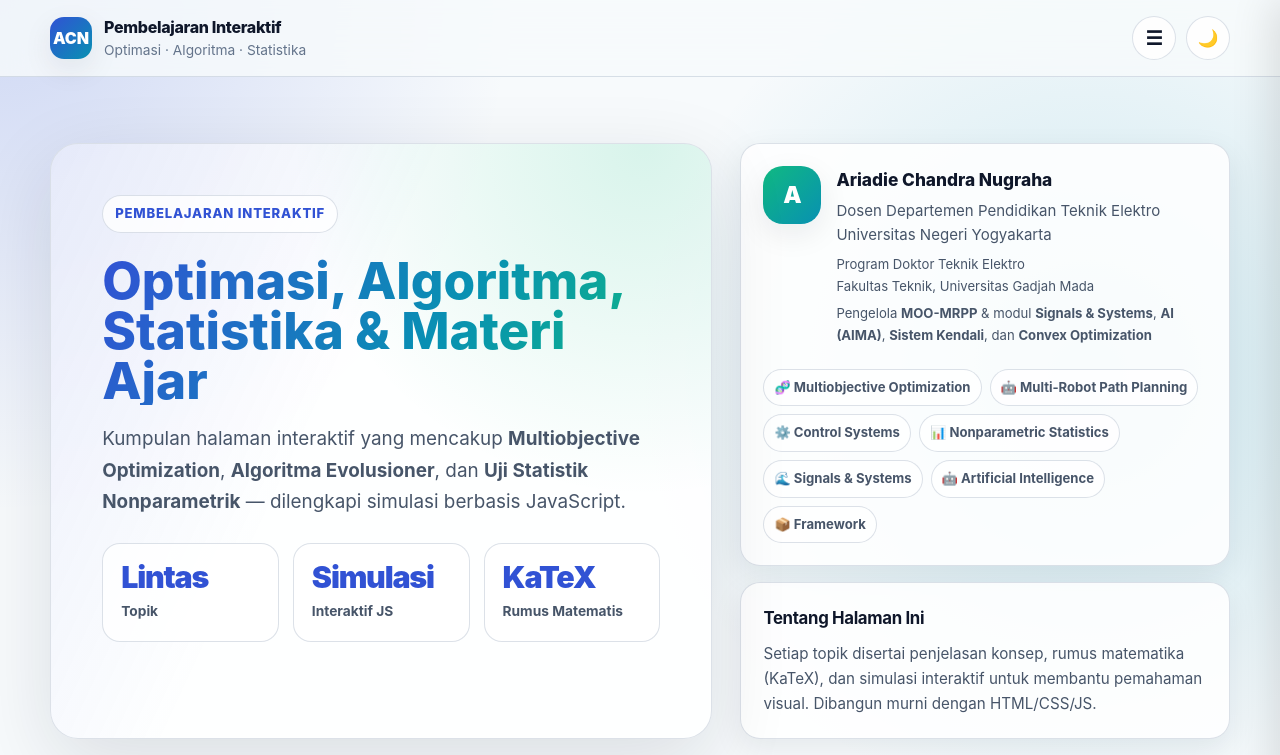
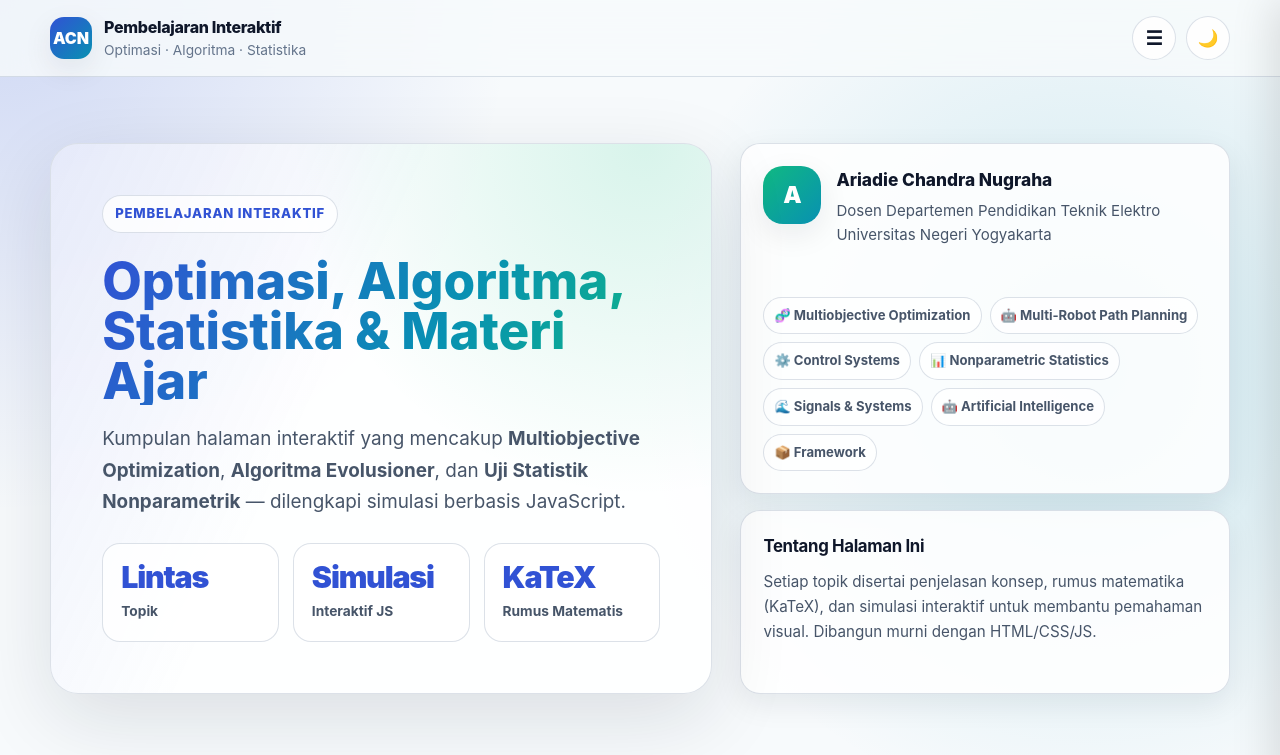
Before and after one commit to ariadie/ariadie.github.io, a website: page index.html in a window 1280 px wide. Shown: the top 755 px of the page. Drawn offline with Linux system fonts and the light colour scheme.

Commit message:
Simplify homepage profile

```diff
--- a/index.html
+++ b/index.html
@@ -805,8 +805,6 @@
             <div>
               <p class="profile-title">Ariadie Chandra Nugraha</p>
               <p class="profile-meta">Dosen Departemen Pendidikan Teknik Elektro<br>Universitas Negeri Yogyakarta</p>
-              <p class="profile-meta" style="font-size:0.82rem;margin-top:6px;">Program Doktor Teknik Elektro<br>Fakultas Teknik, Universitas Gadjah Mada</p>
-              <p class="profile-meta" style="font-size:0.82rem;margin-top:6px;">Pengelola <strong>MOO-MRPP</strong> &amp; modul <strong>Signals &amp; Systems</strong>, <strong>AI (AIMA)</strong>, <strong>Sistem Kendali</strong>, dan <strong>Convex Optimization</strong></p>
             </div>
           </div>
 
```
